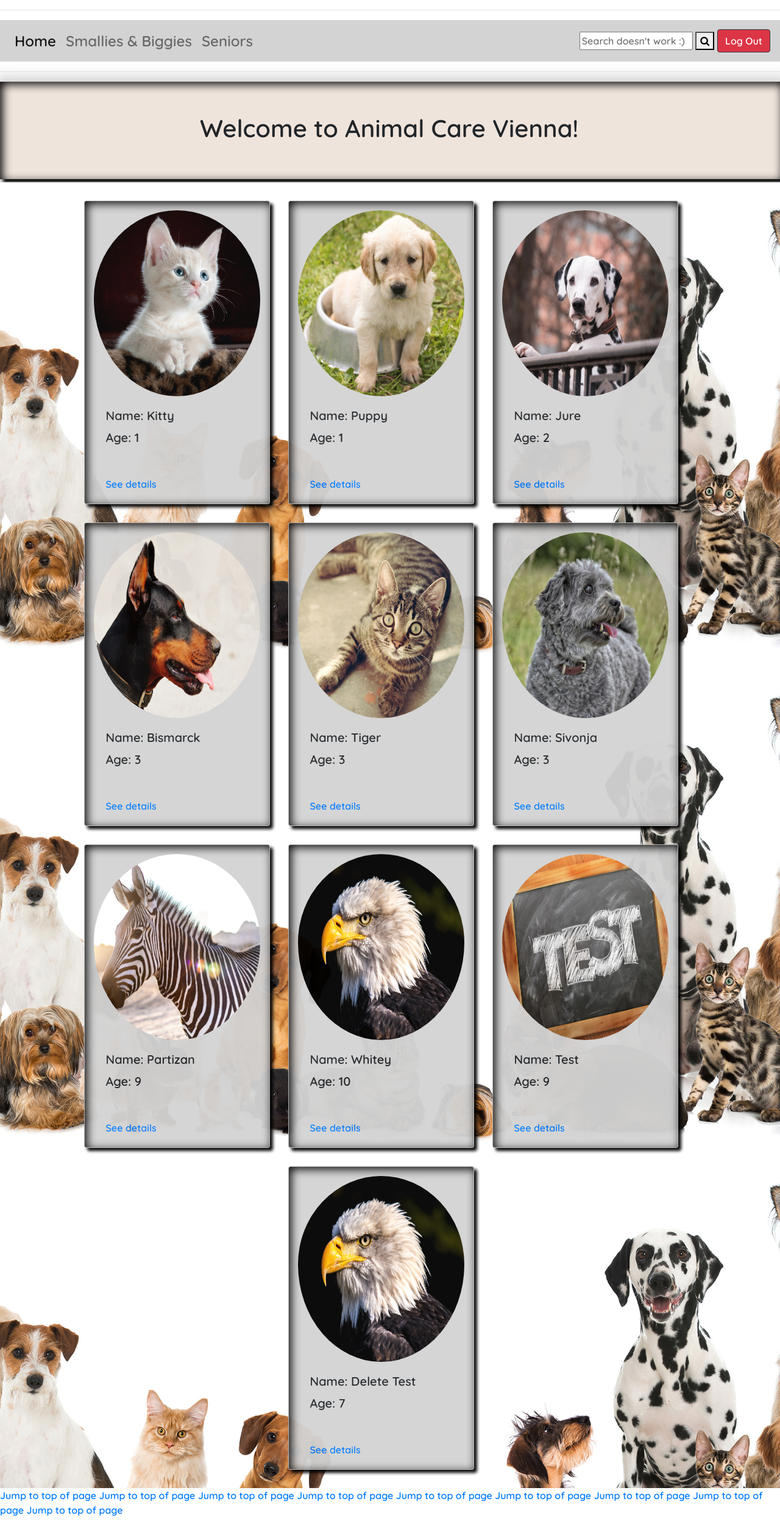
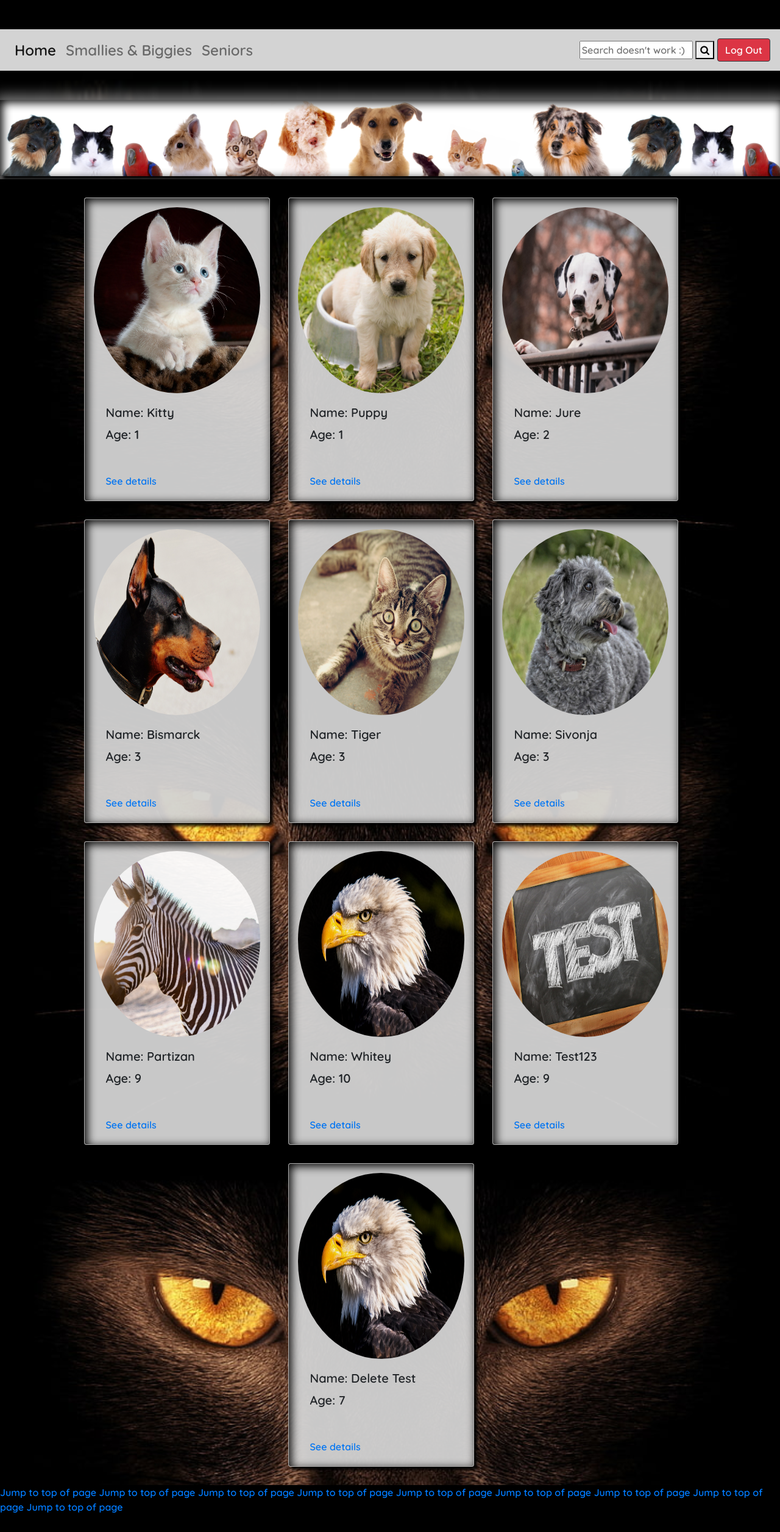
Before and after one commit to gogifswd10/LMSCF-Goran-Ivkic-CR11, a PHP site: page /general.php in a window 1280 px wide. Shown: the whole page at 61% size. After the commit the page ends 2482 px from the top, so only its background shows below. Run offline with PHP 8.4, Linux system fonts and the light colour scheme; a user stored in the database is signed in; data comes from the database, SQL or seed files in the repository.

Commit message:
Database optimized for testing - small style changes like background pic

```diff
--- a/DATABASE/cr11_goran_ivkic_petadoption.sql
+++ b/DATABASE/cr11_goran_ivkic_petadoption.sql
@@ -3,7 +3,7 @@
 -- https://www.phpmyadmin.net/
 --
 -- Host: 127.0.0.1
--- Erstellungszeit: 25. Jul 2020 um 18:19
+-- Erstellungszeit: 26. Jul 2020 um 23:44
 -- Server-Version: 10.4.13-MariaDB
 -- PHP-Version: 7.4.7
 
@@ -59,7 +59,7 @@ INSERT INTO `pets` (`id`, `image`, `name`, `age`, `description`, `hobbies`, `siz
 (10, 'img/marder.jpg', 'Bukephalos', 12, 'As your pup grows up into puppy adolescence it is extremely crucial to provide exercise and stimulation on a daily basis. Behavioral problems such as chewing, digging and barking often begin to occur at this age (roughly 6-10 months) and the most effective way to stem these negative behaviors is by providing adequate physical and mental stimulation. If you don’t have time to take your pup to the park or on long walks, consider enrolling in puppy daycare to get that energy released while you are ', 'Swimmingpool, Cocaine, Rock, Formula One, ...', 'medium', 'Los Vegasos 5', 1020, 'Zagreb'),
 (11, 'img/horoz.jpg', 'Ismet Horoz', 11, 'As your pup grows up into puppy adolescence it is extremely crucial to provide exercise and stimulation on a daily basis. Behavioral problems such as chewing, digging and barking often begin to occur at this age (roughly 6-10 months) and the most effective way to stem these negative behaviors is by providing adequate physical and mental stimulation. If you don’t have time to take your pup to the park or on long walks, consider enrolling in puppy daycare to get that energy released while you are ', 'Chicks, Cocaine, Rock, Popcorn, ...', 'medium', 'Reeper Bahn 18', 20354, 'St.Pauli'),
 (12, 'img/ara.jpg', 'Adolf', 9, 'As your pup grows up into puppy adolescence it is extremely crucial to provide exercise and stimulation on a daily basis. Behavioral problems such as chewing, digging and barking often begin to occur at this age (roughly 6-10 months) and the most effective way to stem these negative behaviors is by providing adequate physical and mental stimulation. If you don’t have time to take your pup to the park or on long walks, consider enrolling in puppy daycare to get that energy released while you are ', 'NSDAP, Politics, Boehse Onkelz, ...', 'medium', 'Braune Gasse 88', 5280, 'Braunau'),
-(13, 'img/test.jpg', 'Test', 9, 'As your pup grows up into puppy adolescence it is extremely crucial to provide exercise and stimulation on a daily basis. Behavioral problems such as chewing, digging and barking often begin to occur at this age (roughly 6-10 months) and the most effective way to stem these negative behaviors is by providing adequate physical and mental stimulation. If you don’t have time to take your pup to the park or on long walks, consider enrolling in puppy daycare to get that energy released while you are ', 'Test, Test, Test Test, ...', 'small', 'Test Gasse 8', 5280, 'Test'),
+(13, 'img/test.jpg', 'Test123', 9, 'As your pup grows up into puppy adolescence it is extremely crucial to provide exercise and stimulation on a daily basis. Behavioral problems such as chewing, digging and barking often begin to occur at this age (roughly 6-10 months) and the most effective way to stem these negative behaviors is by providing adequate physical and mental stimulation. If you don’t have time to take your pup to the park or on long walks, consider enrolling in puppy daycare to get that energy released while you are ', 'Test, Test, Test Test, ...', 'small', 'Test Gasse 8', 5280, 'Test'),
 (23, 'img/horoz.jpg', 'Update Test', 9, 'Chicken', 'Fudbal', 'medium', 'Beograd BB', 11000, 'Brcko'),
 (33, 'img/adler.jpg', 'Delete Test', 7, 'oraaaao', 'letenje', 'large', 'Nebo', 14, 'nbmo');
 
@@ -112,7 +112,7 @@ ALTER TABLE `users`
 -- AUTO_INCREMENT für Tabelle `pets`
 --
 ALTER TABLE `pets`
-  MODIFY `id` int(11) NOT NULL AUTO_INCREMENT, AUTO_INCREMENT=36;
+  MODIFY `id` int(11) NOT NULL AUTO_INCREMENT, AUTO_INCREMENT=37;
 
 --
 -- AUTO_INCREMENT für Tabelle `users`
--- a/crud_cr11/general.php
+++ b/crud_cr11/general.php
@@ -23,6 +23,10 @@ if( !isset($_SESSION['admin']) && !isset($_SESSION['user']) ) {
   <style type="text/css">
 
 body {
+    background-image: url("img/blacky.jpg");
+    background-position: bottom;
+    background-repeat: no-repeat;
+    background-size: cover;
     margin: 0;
     padding: 0;
     box-sizing: border-box;
@@ -35,11 +39,12 @@ nav {
 
 .parallax_section {
     background-repeat: no-repeat;
+    background-attachment: fixed;
     background-size: cover;
 }
 
 .parallax_image_first {
-    background-image: url("img/pets2.jpg");
+    background-image: url("img/blacky.jpg");
     background-attachment: fixed;
     background-position: center;
 }
@@ -49,8 +54,8 @@ nav {
     justify-content: center;
     align-items: center;
     max-width: 100%;
-    height: 160px;
-    background-color: #efe4dc;
+    height: 125px;
+    background-image: url("img/pets.png");
     padding: 0 8px 0 5px;
     margin-bottom: 5px;
     -webkit-box-shadow: 5px 5px 5px 0px #000000, inset 4px 4px 15px 0px #000000, 3px 2px 20px 10px rgba(183,183,183,0.66);
@@ -102,7 +107,7 @@ nav {
   </style>
 </head>
 
-<body><hr>
+<body><br><br>
   <nav class="navbar navbar-expand-lg navbar-light">
   <button class="navbar-toggler" type="button" data-toggle="collapse" data-target="#navbarTogglerDemo03" aria-controls="navbarTogglerDemo03" aria-expanded="false" aria-label="Toggle navigation">
     <span class="navbar-toggler-icon"></span>
@@ -128,9 +133,8 @@ nav {
 
 <a class="btn btn-danger border border-dark" href="logout.php?logout"> Log Out</a>
 
-</nav><hr>
+</nav><br><br>
       <div class="imgCont">
-        <h1>Welcome to Animal Care Vienna!</h1>
       </div>
 
     <div class="parallax_section parallax_image_first">
```
Also changed, not shown: crud_cr11/admin.php (+11 -9 lines), crud_cr11/home.php (+10 -8 lines), crud_cr11/seniors.php (+10 -6 lines), crud_cr11/img/blacky.jpg (added).
